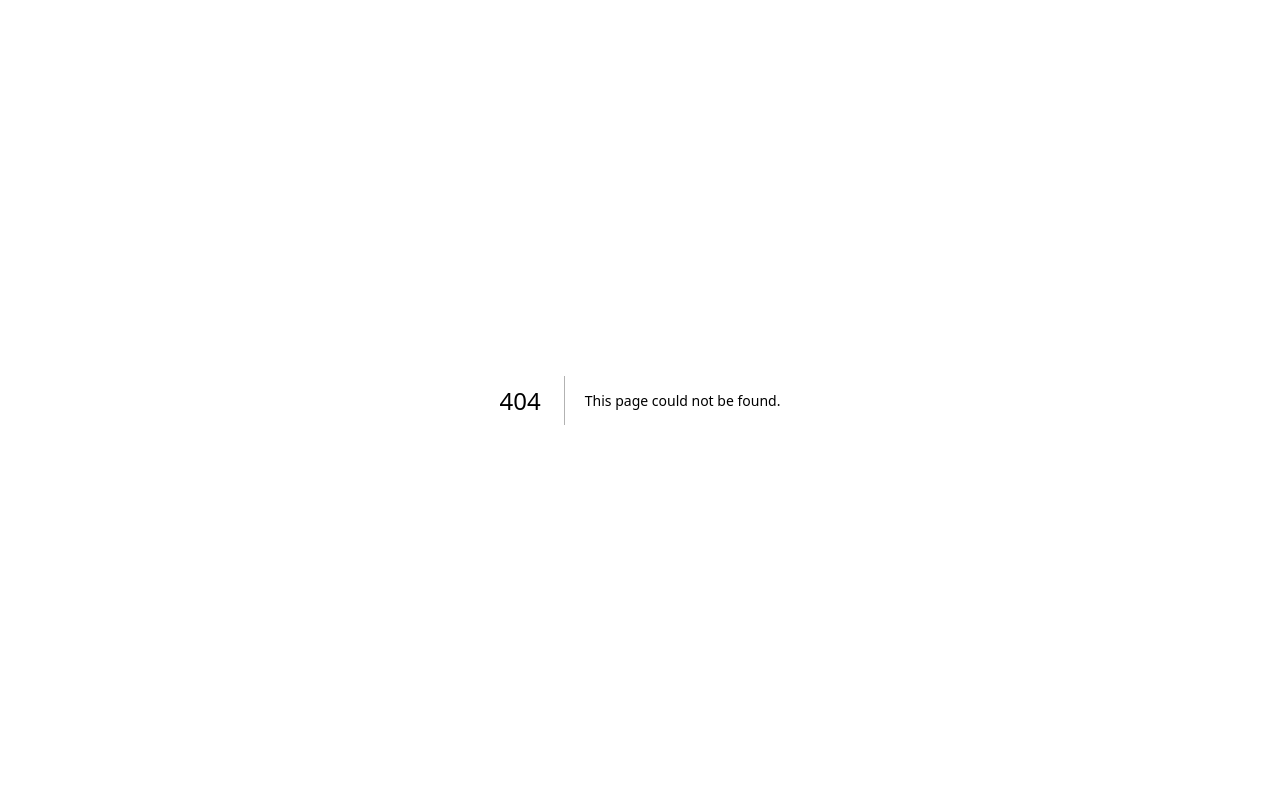
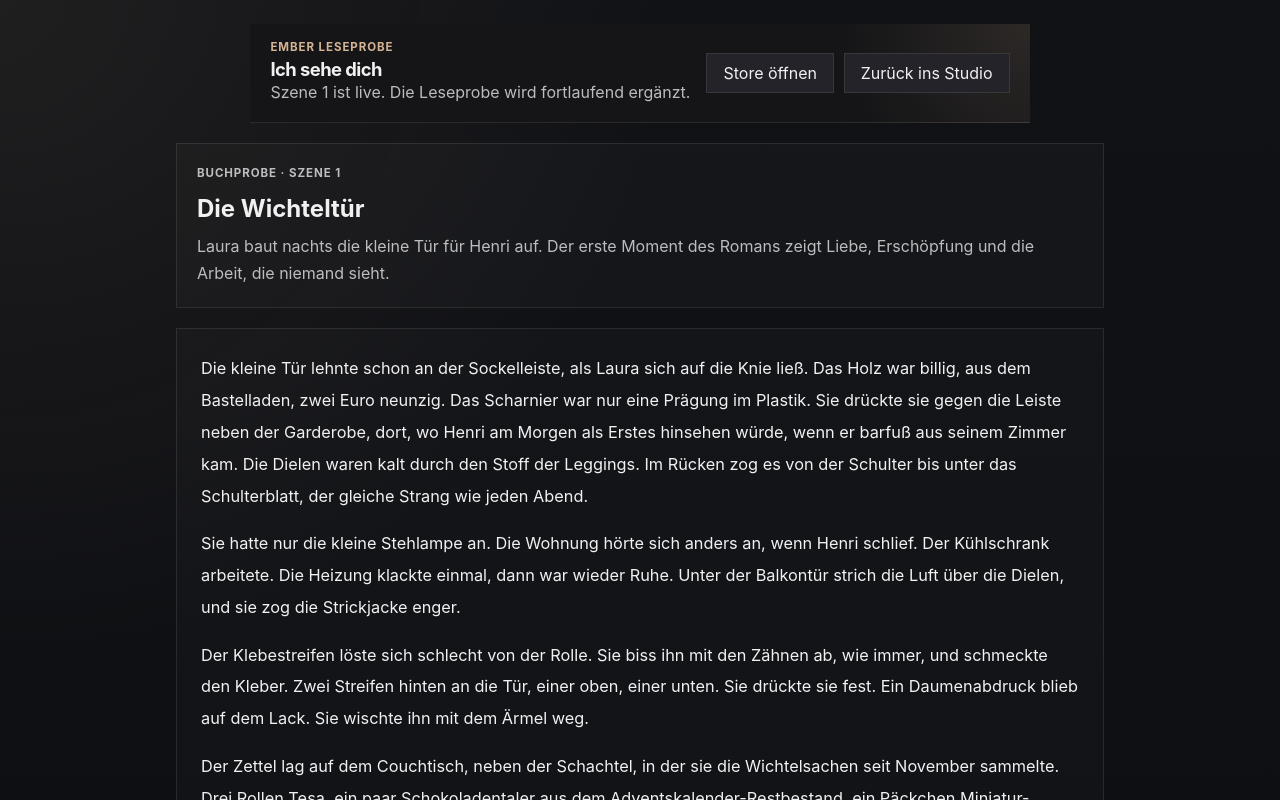
Before and after one commit to KleinDigitalSolutions/EMBER, a Next.js app: page /samples/ich-sehe-dich in a window 1280 px wide. Before the commit this address had no page. Shown: the top 800 px of the page. Built offline with nearby package versions, Linux system fonts and the light colour scheme.

Commit message:
Buch Probe Ich sehe dich

```diff
--- /dev/null
+++ b/app/samples/ich-sehe-dich/page.tsx
@@ -0,0 +1,69 @@
+import Link from "next/link";
+
+const sceneOneParagraphs = [
+  "Die kleine Tür lehnte schon an der Sockelleiste, als Laura sich auf die Knie ließ. Das Holz war billig, aus dem Bastelladen, zwei Euro neunzig. Das Scharnier war nur eine Prägung im Plastik. Sie drückte sie gegen die Leiste neben der Garderobe, dort, wo Henri am Morgen als Erstes hinsehen würde, wenn er barfuß aus seinem Zimmer kam. Die Dielen waren kalt durch den Stoff der Leggings. Im Rücken zog es von der Schulter bis unter das Schulterblatt, der gleiche Strang wie jeden Abend.",
+  "Sie hatte nur die kleine Stehlampe an. Die Wohnung hörte sich anders an, wenn Henri schlief. Der Kühlschrank arbeitete. Die Heizung klackte einmal, dann war wieder Ruhe. Unter der Balkontür strich die Luft über die Dielen, und sie zog die Strickjacke enger.",
+  "Der Klebestreifen löste sich schlecht von der Rolle. Sie biss ihn mit den Zähnen ab, wie immer, und schmeckte den Kleber. Zwei Streifen hinten an die Tür, einer oben, einer unten. Sie drückte sie fest. Ein Daumenabdruck blieb auf dem Lack. Sie wischte ihn mit dem Ärmel weg.",
+  "Der Zettel lag auf dem Couchtisch, neben der Schachtel, in der sie die Wichtelsachen seit November sammelte. Drei Rollen Tesa, ein paar Schokoladentaler aus dem Adventskalender-Restbestand, ein Päckchen Miniatur-Bauklötze für einsneunundneunzig, Geschenkpapier in Streifen geschnitten. Sie hatte darüber im letzten Jahr noch mit Sabine am Telefon gelacht. Jetzt war es einfach Teil der Liste.",
+  "Sie nahm den dünnen Stift. Lieber Henri, schrieb sie in der krakeligen Wichtelschrift, die sie sich angewöhnt hatte. Eckiger als ihre eigene, mit zu großen Os. Ich bin heute Nacht bei dir eingezogen. Mein Name ist Pip. Ich bin sehr klein und sehr leise. Sie hielt inne. Das P war zu rund. Sie setzte neu an. Ich freue mich darauf, dich kennenzulernen. Der Stift stockte an der letzten Silbe. Sie strich das Wort nicht durch. Sie schrieb weiter. Dein Pip.",
+  "Das Mini-Päckchen wickelte sie aus Goldpapier. Darin ein Streichholzschächtelchen, in das sie zwei Schokotaler gelegt hatte und einen gefalteten Zettel, auf dem für später stand. Sie band Bastgarn herum, machte eine Schleife, zog sie wieder auf, machte sie neu. Die erste war schief gewesen. Henri würde es sehen. Er sah alles.",
+  "Zwischen zwei Knoten bückte sie sich nach dem Playmobilmännchen unter dem Sessel. Sie legte es in den Korb auf dem Sideboard. Die Socke neben dem Heizkörper wanderte zur Wäsche im Flur. Sie faltete den Pullover zusammen, den Henri am Nachmittag über die Lehne geworfen hatte, roch für einen Moment an dem Stoff, legte ihn weg. Der Zettel vom Kindergarten lag noch auf dem Tisch. Bitte Gummistiefel kontrollieren. Sie schob ihn unter das Telefonbuch.",
+  "Ihre Hand zitterte leicht, als sie den Stift zurück in die Schublade legte. Nicht viel. Nur so, wie er nach zu langen Tagen zitterte, wenn sie den Kaffee in die Tasse goss.",
+  "In der Küche standen die Tassen vom Abend. Die große blaue mit dem Teerest, Henris Plastikbecher mit den Pinguinen, ihre eigene Tasse, in der der Kaffee vom Nachmittag kalt geworden war. Sie stellte ein Glas unter den Hahn, ließ Wasser laufen, bis es wirklich kalt war, und trank im Stehen. Der Schluck tat im Hals weh. Sie stellte das Glas zu den Tassen. Die Spüle roch nach nassem Schwamm.",
+  "Sie dachte an das Brot für morgen. An Henris Jacke, deren Reißverschluss klemmte. An die Reha-Unterlagen von Tobias, die seit Freitag ungeöffnet auf dem Schuhschrank lagen. Sie ging zurück in den Flur.",
+  "Auf den Knien richtete sie die Tür noch einmal aus. Gerade, dann ein halbes Grad nach rechts. Sie lehnte das Päckchen gegen die Leiste, genau mittig vor die Tür. Sie schob einen Schokotaler daneben. Sie nahm ihn wieder weg. Zu viel. Sie legte ihn zurück.",
+  "Die Knie brannten. Sie blieb trotzdem hocken. Es war sehr still. Keine Tür ging. Kein Kind rief. Das Telefon leuchtete nicht. Sie zog die Schultern ein kleines Stück zurück, das Schulterblatt knackte, und sie blieb, wo sie war.",
+  "Niemand wollte in diesem Moment etwas von ihr.",
+  "Sie kniete trotzdem weiter. Ihre Hand strich den Klebestreifen am unteren Rand der Tür nach, obwohl er hielt. Sie zupfte eine winzige Faser aus dem Bastgarn. Sie rückte das Päckchen einen Millimeter nach links. Sie blieb noch einen Moment so sitzen.",
+  "Sie stand auf, eine Hand an der Wand, die andere auf dem Knie. Der Rücken zog. Sie drückte die Faust in die Stelle unter dem Schulterblatt und atmete einmal tief durch die Nase.",
+  "Im Bad putzte sie sich die Zähne im Dunkeln, nur das Licht aus dem Flur. Sie spuckte aus, spülte, wischte den Rand des Waschbeckens mit dem Handtuch, weil sie es nicht lassen konnte.",
+  "Bevor sie ins Schlafzimmer ging, blieb sie im Flur stehen. Die kleine Tür saß an der Sockelleiste. Das Goldpapier fing das Licht der Stehlampe auf. In der Küche warteten die Tassen und der Pinguinbecher.",
+  "Laura machte das Licht aus."
+];
+
+export default function IchSeheDichSamplePage() {
+  return (
+    <main className="reader-shell sample-reader">
+      <header className="reader-topbar sample-reader__topbar">
+        <div>
+          <p className="reader-eyebrow">EMBER Leseprobe</p>
+          <h1>Ich sehe dich</h1>
+          <p>Szene 1 ist live. Die Leseprobe wird fortlaufend ergänzt.</p>
+        </div>
+        <div className="reader-actions">
+          <Link href="/" className="landing-button">
+            Store öffnen
+          </Link>
+          <Link href="/studio" className="landing-button">
+            Zurück ins Studio
+          </Link>
+        </div>
+      </header>
+
+      <article className="sample-reader__article">
+        <div className="sample-reader__hero">
+          <p className="reader-eyebrow">Buchprobe · Szene 1</p>
+          <h2>Die Wichteltür</h2>
+          <p>
+            Laura baut nachts die kleine Tür für Henri auf. Der erste Moment des Romans
+            zeigt Liebe, Erschöpfung und die Arbeit, die niemand sieht.
+          </p>
+        </div>
+
+        <section className="sample-reader__scene">
+          {sceneOneParagraphs.map(function (paragraph) {
+            return <p key={paragraph}>{paragraph}</p>;
+          })}
+        </section>
+
+        <section className="sample-reader__divider">
+          <h3>Fortsetzung folgt</h3>
+          <p>
+            Die Leseprobe endet hier vorerst. Im EMBER Studio wird die nächste Szene
+            weiterentwickelt.
+          </p>
+        </section>
+      </article>
+    </main>
+  );
+}
```
Also changed, not shown: public/legacy/app.js (+16 -3 lines).
